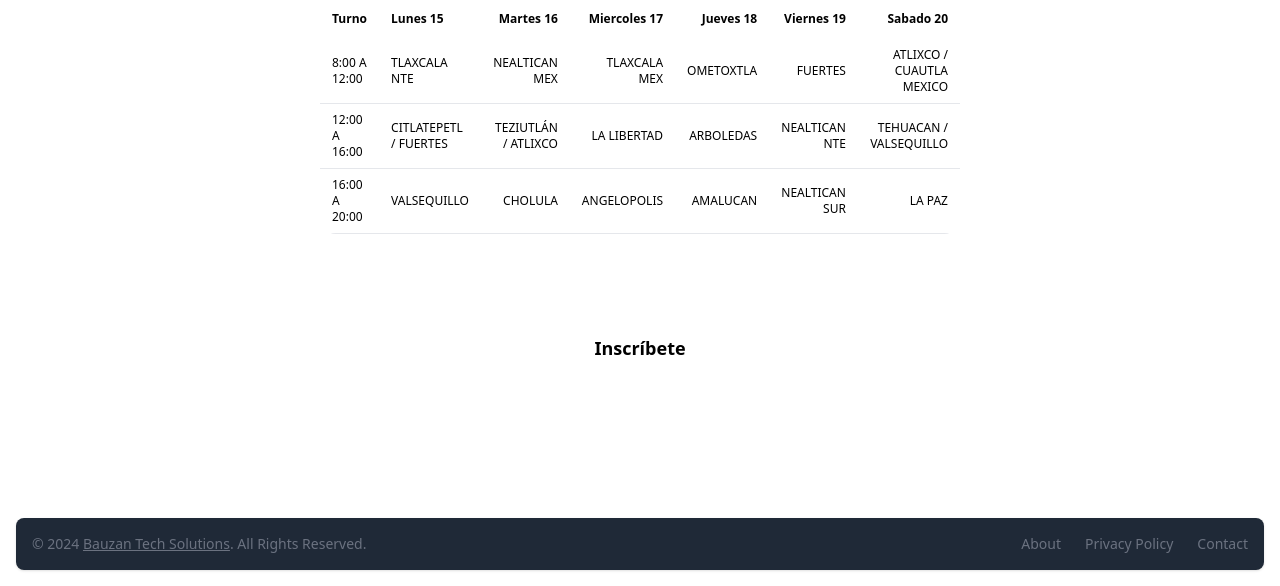
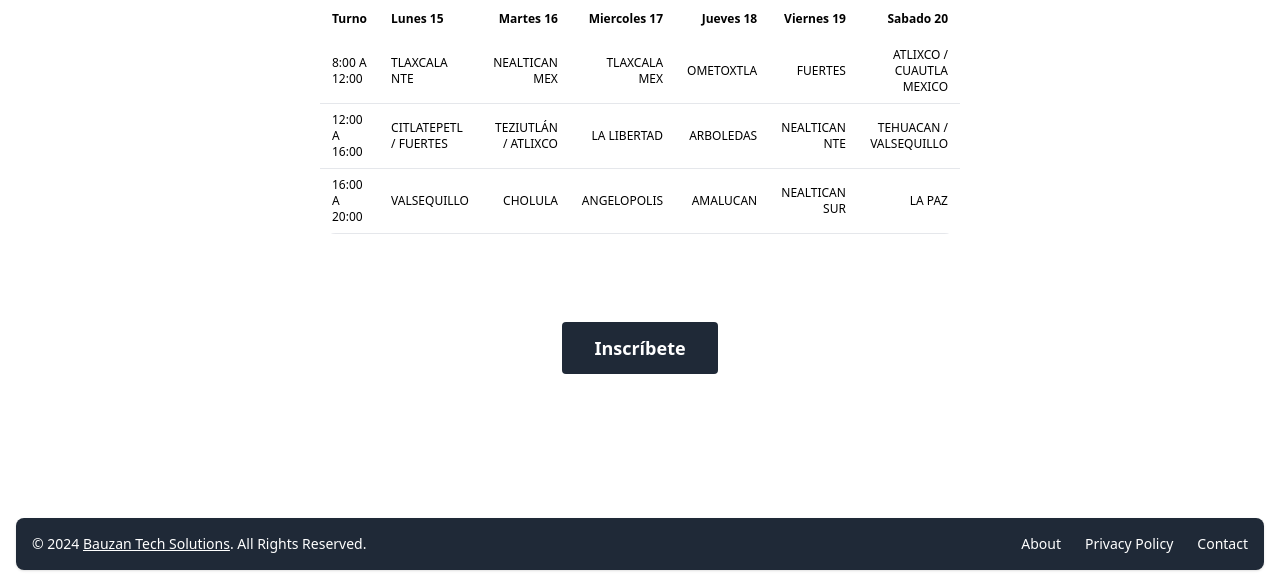
Before and after one commit to osvaldobauzan/Templo-de-Puebla, a Django app: page / in a window 1280 px wide. Shown: the part 3113-3699 px from the top of the page. Run offline with Django 5.2, Linux system fonts and the light colour scheme; some libraries are stand-ins or nearby versions.

Commit message:
ahora si bye

```diff
--- a/core/templates/core/index.html
+++ b/core/templates/core/index.html
@@ -538,7 +538,7 @@
         >
           <button
             type="button"
-            class="px-8 py-3 m-10 text-lg font-semibold rounded dark:bg-gray-800 dark:text-gray-50"
+            class="px-8 py-3 m-10 text-lg font-semibold rounded bg-gray-800 text-white"
           >
             Inscríbete
           </button>
@@ -550,13 +550,13 @@
       <div
         class="w-full mx-auto max-w-screen-xl p-4 md:flex md:items-center md:justify-between"
       >
-        <span class="text-sm text-gray-500 sm:text-center dark:text-gray-400"
+        <span class="text-sm sm:text-center text-white"
           >© 2024
           <a href="https://bauzantech.com" target="_blank" class="underline">Bauzan Tech Solutions</a>.
           All Rights Reserved.
         </span>
         <ul
-          class="flex flex-wrap items-center mt-3 text-sm font-medium text-gray-500 dark:text-gray-400 sm:mt-0"
+          class="flex flex-wrap items-center mt-3 text-sm font-medium text-white sm:mt-0"
         >
           <li>
             <a href="https://www.bauzantech.com/about" class="hover:underline me-4 md:me-6">About</a>
```
